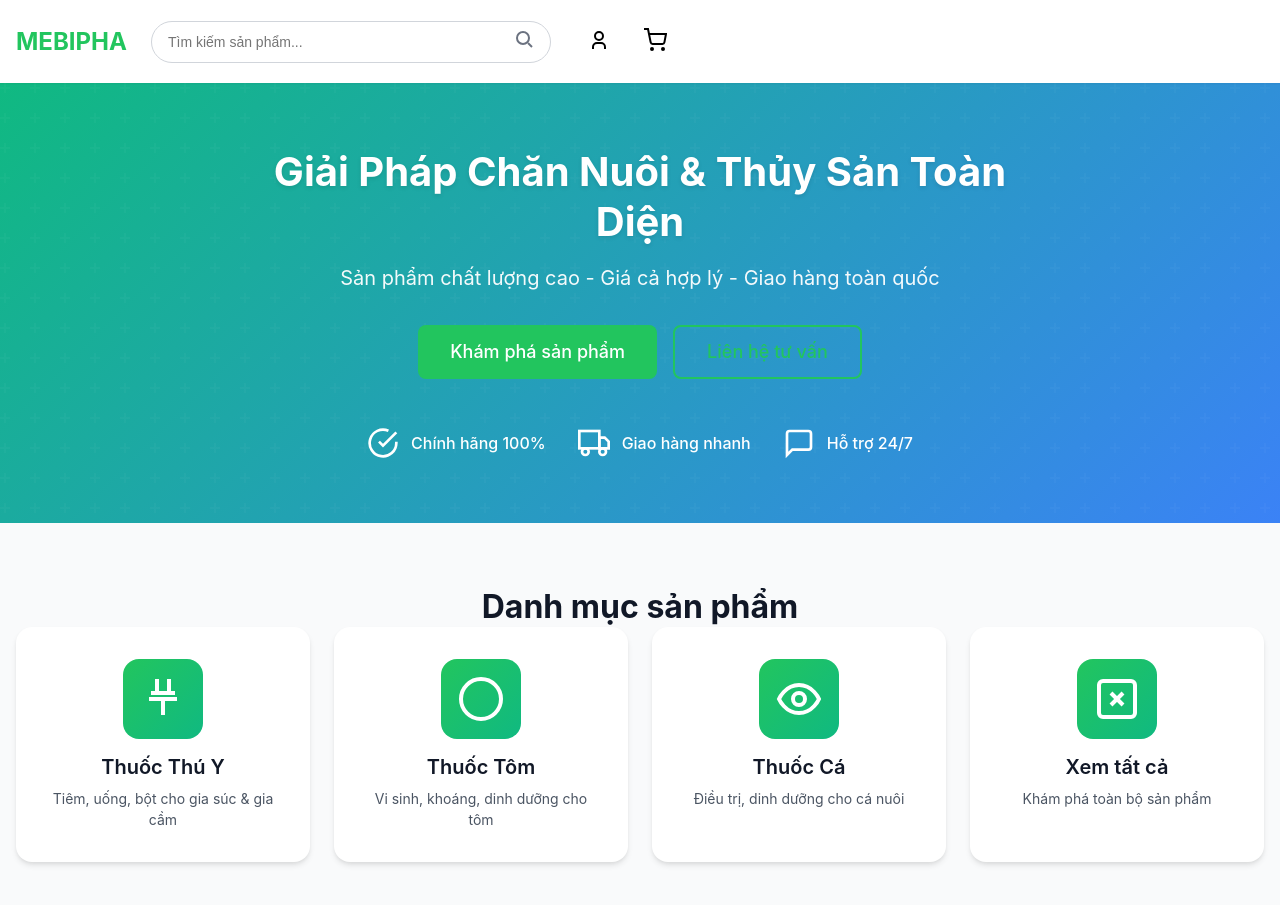
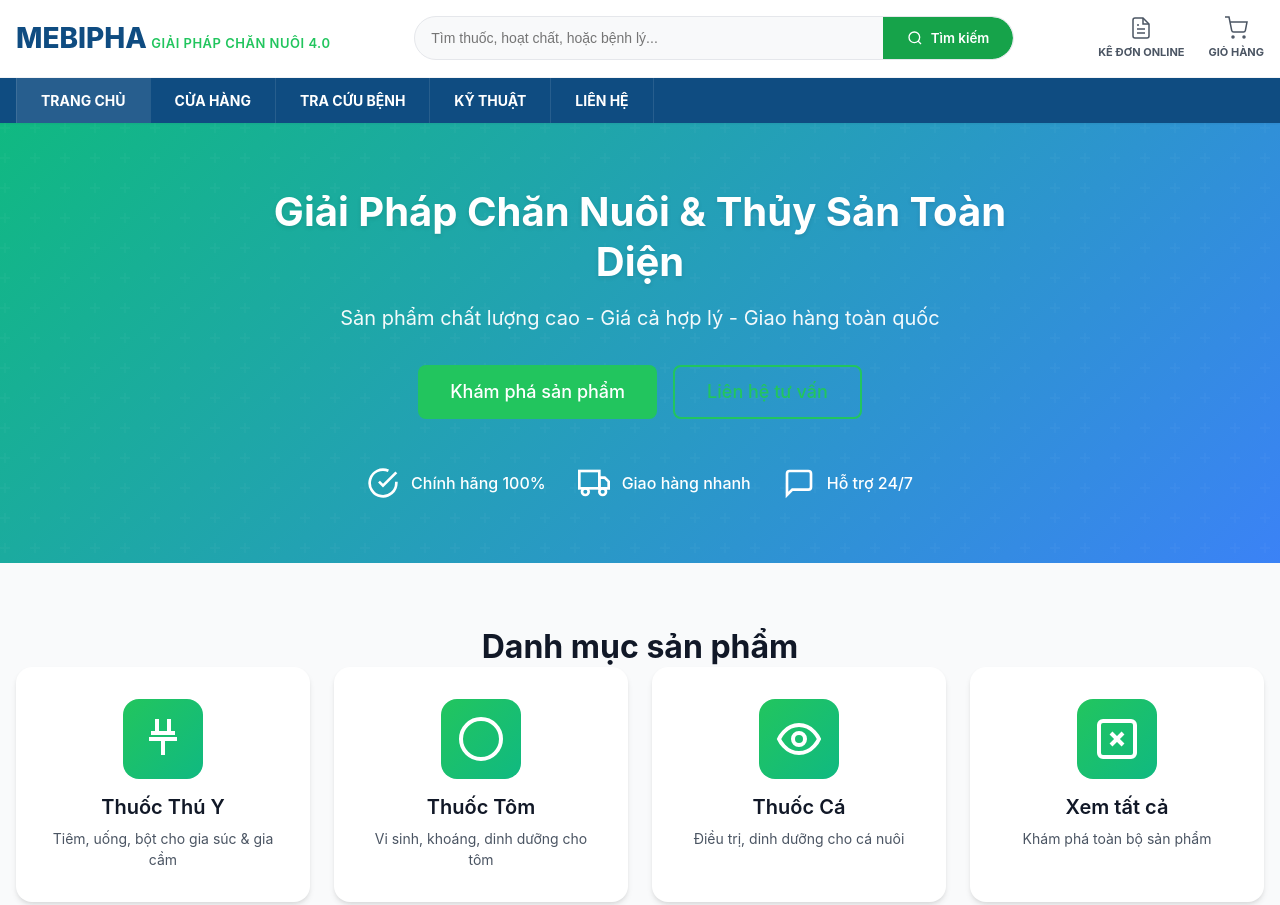
Before and after one commit to Sh0u-t4/Mebipha-Prototype, a website: page index.html in a window 1280 px wide. Shown: the top 905 px of the page. Drawn offline with Linux system fonts and the light colour scheme.

Commit message:
feat: Implement new sticky header layout with updated navigation, redesigned search bar, and new action items.

```diff
--- a/index.html
+++ b/index.html
@@ -20,64 +20,66 @@
 <body>
     <!-- Header -->
     <header class="header" id="header">
+        <div class="header-top">
             <div class="container">
-            <div class="header-main">
+                <div class="header-main-row">
                     <!-- Logo -->
                     <div class="header-logo">
-                    <a href="index.html">
+                        <a href="index.html" class="logo-link">
                             <img src="images/logo.png" alt="Mebipha Logo" class="logo-img"
                                 onerror="this.style.display='none'; this.nextElementSibling.style.display='block';">
-                        <span class="logo-text"
-                            style="display: none; font-size: 24px; font-weight: bold; color: var(--color-primary);">MEBIPHA</span>
+                            <div class="logo-text-wrapper">
+                                <span class="logo-brand">MEBIPHA</span>
+                                <span class="logo-slogan">GIẢI PHÁP CHĂN NUÔI 4.0</span>
+                            </div>
                         </a>
                     </div>
-
-                <!-- Navigation -->
-                <nav class="header-nav md:d-flex">
-                    <a href="index.html" class="nav-link active">Trang chủ</a>
-                    <div class="nav-dropdown">
-                        <a href="products.html" class="nav-link">Sản phẩm</a>
-                        <div class="nav-dropdown-menu" id="megaMenu">
-                            <!-- Mega menu will be populated by JS -->
-                        </div>
-                    </div>
-                    <a href="news.html" class="nav-link">Tin tức</a>
-                    <a href="diseases.html" class="nav-link">Tra cứu bệnh</a>
-                    <a href="contact.html" class="nav-link">Liên hệ</a>
-                </nav>
 
                     <!-- Search Bar -->
                     <div class="header-search">
                         <form class="search-form" onsubmit="handleSearch(event)">
-                        <input type="search" class="search-input" placeholder="Tìm kiếm sản phẩm..." id="searchInput">
-                        <button type="submit" class="search-btn">
-                            <svg width="20" height="20" viewBox="0 0 20 20" fill="none" stroke="currentColor"
+                            <input type="search" class="search-input"
+                                placeholder="Tìm thuốc, hoạt chất, hoặc bệnh lý..." id="searchInput">
+                            <button type="submit" class="search-btn-custom">
+                                <svg width="16" height="16" viewBox="0 0 24 24" fill="none" stroke="currentColor"
                                     stroke-width="2">
-                                <circle cx="8" cy="8" r="6" />
-                                <path d="M13 13l4 4" />
+                                    <circle cx="11" cy="11" r="8"></circle>
+                                    <line x1="21" y1="21" x2="16.65" y2="16.65"></line>
                                 </svg>
+                                Tìm kiếm
                             </button>
                         </form>
                     </div>
 
                     <!-- Header Actions -->
                     <div class="header-actions">
-                    <button class="btn-icon" onclick="window.location.href='account.html'" title="Tài khoản">
+                        <a href="#" class="action-item">
+                            <div class="action-icon">
                                 <svg width="24" height="24" viewBox="0 0 24 24" fill="none" stroke="currentColor"
-                            stroke-width="2">
-                            <circle cx="12" cy="8" r="4" />
-                            <path d="M6 21v-2a4 4 0 0 1 4-4h4a4 4 0 0 1 4 4v2" />
+                                    stroke-width="1.5">
+                                    <path d="M14 2H6a2 2 0 0 0-2 2v16a2 2 0 0 0 2 2h12a2 2 0 0 0 2-2V8z"></path>
+                                    <polyline points="14 2 14 8 20 8"></polyline>
+                                    <line x1="16" y1="13" x2="8" y2="13"></line>
+                                    <line x1="16" y1="17" x2="8" y2="17"></line>
+                                    <polyline points="10 9 9 9 8 9"></polyline>
                                 </svg>
-                    </button>
-                    <button class="btn-icon cart-btn" onclick="window.location.href='cart.html'" title="Giỏ hàng">
+                            </div>
+                            <span class="action-text">KÊ ĐƠN ONLINE</span>
+                        </a>
+                        <a href="cart.html" class="action-item cart-btn-wrapper">
+                            <div class="action-icon">
                                 <svg width="24" height="24" viewBox="0 0 24 24" fill="none" stroke="currentColor"
-                            stroke-width="2">
-                            <circle cx="9" cy="21" r="1" />
-                            <circle cx="20" cy="21" r="1" />
-                            <path d="M1 1h4l2.68 13.39a2 2 0 0 0 2 1.61h9.72a2 2 0 0 0 2-1.61L23 6H6" />
+                                    stroke-width="1.5">
+                                    <circle cx="9" cy="21" r="1"></circle>
+                                    <circle cx="20" cy="21" r="1"></circle>
+                                    <path d="M1 1h4l2.68 13.39a2 2 0 0 0 2 1.61h9.72a2 2 0 0 0 2-1.61L23 6H6"></path>
                                 </svg>
                                 <span class="cart-badge">0</span>
-                    </button>
+                            </div>
+                            <span class="action-text">GIỎ HÀNG</span>
+                        </a>
+
+                        <!-- Mobile Menu Button -->
                         <button class="btn-icon mobile-menu-btn md:d-none" onclick="toggleMobileMenu()">
                             <svg width="24" height="24" viewBox="0 0 24 24" fill="none" stroke="currentColor"
                                 stroke-width="2">
@@ -87,6 +89,20 @@
                             </svg>
                         </button>
                     </div>
+                </div>
+            </div>
+        </div>
+
+        <!-- Navigation Bar -->
+        <div class="header-nav-bar">
+            <div class="container">
+                <nav class="main-nav">
+                    <a href="index.html" class="main-nav-link active">TRANG CHỦ</a>
+                    <a href="products.html" class="main-nav-link">CỬA HÀNG</a>
+                    <a href="diseases.html" class="main-nav-link">TRA CỨU BỆNH</a>
+                    <a href="technical.html" class="main-nav-link">KỸ THUẬT</a>
+                    <a href="contact.html" class="main-nav-link">LIÊN HỆ</a>
+                </nav>
             </div>
         </div>
     </header>
@@ -104,12 +120,12 @@
                 </button>
             </div>
             <nav class="mobile-nav">
-                <a href="index.html" class="mobile-nav-link">Trang chủ</a>
-                <a href="products.html" class="mobile-nav-link">Sản phẩm</a>
-                <a href="news.html" class="mobile-nav-link">Tin tức</a>
-                <a href="diseases.html" class="mobile-nav-link">Tra cứu bệnh</a>
-                <a href="contact.html" class="mobile-nav-link">Liên hệ</a>
-                <a href="account.html" class="mobile-nav-link">Tài khoản</a>
+                <a href="index.html" class="mobile-nav-link">TRANG CHỦ</a>
+                <a href="products.html" class="mobile-nav-link">CỬA HÀNG</a>
+                <a href="diseases.html" class="mobile-nav-link">TRA CỨU BỆNH</a>
+                <a href="technical.html" class="mobile-nav-link">KỸ THUẬT</a>
+                <a href="contact.html" class="mobile-nav-link">LIÊN HỆ</a>
+                <a href="account.html" class="mobile-nav-link">TÀI KHOẢN</a>
             </nav>
         </div>
     </div>
--- a/layout.css
+++ b/layout.css
@@ -14,149 +14,237 @@
     box-shadow: var(--shadow-sm);
 }
 
-.header-main {
+.header {
+    position: sticky;
+    top: 0;
+    z-index: var(--z-sticky);
+    background-color: var(--color-white);
+    box-shadow: var(--shadow-sm);
+}
+
+.header-top {
+    border-bottom: 1px solid var(--color-gray-100);
+}
+
+.header-main-row {
     display: flex;
     align-items: center;
+    justify-content: space-between;
     gap: var(--space-6);
     padding: var(--space-4) 0;
 }
 
+/* Logo */
 .header-logo {
     flex-shrink: 0;
 }
 
+.logo-link {
+    display: flex;
+    align-items: center;
+    gap: var(--space-3);
+    text-decoration: none;
+}
+
 .logo-img {
-    height: 48px;
+    height: 56px;
     width: auto;
 }
 
-.logo-text {
-    font-size: 24px;
-    font-weight: var(--font-weight-bold);
-    color: var(--color-primary);
+.logo-text-wrapper {
+    display: flex;
+    flex-direction: column;
 }
 
-.header-nav {
-    display: none;
-    gap: var(--space-6);
+.logo-brand {
+    font-size: 28px;
+    font-weight: 800;
+    /* Extra bold */
+    color: #0f4c81;
+    /* Deep Blue from logo */
+    line-height: 1.1;
+    text-transform: uppercase;
 }
 
-.nav-link {
-    position: relative;
-    padding: var(--space-2) 0;
-    color: var(--color-gray-700);
-    font-weight: var(--font-weight-medium);
-    text-decoration: none;
-    transition: color var(--transition-fast);
+.logo-slogan {
+    font-size: 13px;
+    font-weight: 600;
+    color: #22c55e;
+    /* Green */
+    line-height: 1.1;
+    text-transform: uppercase;
+    letter-spacing: 0.5px;
 }
 
-.nav-link:hover,
-.nav-link.active {
-    color: var(--color-primary);
-    text-decoration: none;
-}
-
-.nav-link.active::after {
-    content: '';
-    position: absolute;
-    bottom: 0;
-    left: 0;
-    right: 0;
-    height: 2px;
-    background-color: var(--color-primary);
-}
-
-.nav-dropdown {
-    position: relative;
-}
-
-.nav-dropdown-menu {
-    position: absolute;
-    top: 100%;
-    left: 0;
-    min-width: 800px;
-    background-color: var(--color-white);
-    box-shadow: var(--shadow-lg);
-    border-radius: var(--radius-lg);
-    padding: var(--space-6);
-    display: none;
-    z-index: var(--z-dropdown);
-    margin-top: var(--space-2);
-}
-
-.nav-dropdown:hover .nav-dropdown-menu {
-    display: block;
-}
-
+/* Search Bar */
 .header-search {
     flex: 1;
-    max-width: 400px;
+    max-width: 600px;
+    margin: 0 var(--space-8);
 }
 
 .search-form {
-    position: relative;
     display: flex;
     align-items: center;
+    background-color: #f8f9fa;
+    border: 1px solid #e5e7eb;
+    border-radius: 9999px;
+    /* Full pill shape */
+    overflow: hidden;
+    height: 44px;
 }
 
 .search-input {
-    width: 100%;
-    padding: var(--space-3) var(--space-12) var(--space-3) var(--space-4);
-    border: 1px solid var(--color-gray-300);
-    border-radius: var(--radius-full);
+    flex: 1;
+    padding: 0 var(--space-4);
+    border: none;
+    background: transparent;
     font-size: var(--font-size-sm);
-    transition: all var(--transition-fast);
+    color: var(--color-gray-700);
+    height: 100%;
 }
 
 .search-input:focus {
     outline: none;
-    border-color: var(--color-primary);
-    box-shadow: 0 0 0 3px rgba(34, 197, 94, 0.1);
 }
 
-.search-btn {
-    position: absolute;
-    right: var(--space-2);
-    padding: var(--space-2);
-    background: none;
+.search-btn-custom {
+    display: flex;
+    align-items: center;
+    gap: var(--space-2);
+    background-color: #16a34a;
+    /* Green */
+    color: white;
     border: none;
-    color: var(--color-gray-500);
+    padding: 0 var(--space-6);
+    height: 100%;
+    font-weight: 600;
     cursor: pointer;
-    border-radius: var(--radius-md);
-    transition: all var(--transition-fast);
+    transition: background-color 0.2s;
+    border-top-right-radius: 9999px;
+    border-bottom-right-radius: 9999px;
 }
 
-.search-btn:hover {
-    color: var(--color-primary);
-    background-color: var(--color-gray-100);
+.search-btn-custom:hover {
+    background-color: #15803d;
 }
 
+/* Header Actions */
 .header-actions {
     display: flex;
     align-items: center;
-    gap: var(--space-2);
+    gap: var(--space-6);
 }
 
-.cart-btn {
+.action-item {
+    display: flex;
+    flex-direction: column;
+    align-items: center;
+    text-decoration: none;
+    color: var(--color-gray-600);
+    gap: 4px;
+}
+
+.action-item:hover {
+    color: #0f4c81;
+}
+
+.action-icon {
+    position: relative;
+    display: flex;
+    align-items: center;
+    justify-content: center;
+}
+
+.action-text {
+    font-size: 11px;
+    font-weight: 700;
+    text-transform: uppercase;
+    color: inherit;
+}
+
+.cart-btn-wrapper {
     position: relative;
 }
 
 .cart-badge {
     position: absolute;
-    top: -4px;
-    right: -4px;
-    min-width: 20px;
-    height: 20px;
-    display: none;
+    top: -5px;
+    right: -8px;
+    background-color: var(--color-error);
+    color: white;
+    font-size: 10px;
+    font-weight: bold;
+    min-width: 16px;
+    height: 16px;
+    border-radius: 50%;
+    display: flex;
     align-items: center;
     justify-content: center;
-    background-color: var(--color-error);
-    color: var(--color-white);
-    border-radius: var(--radius-full);
-    font-size: var(--font-size-xs);
-    font-weight: var(--font-weight-semibold);
-    padding: 0 var(--space-1);
 }
+
+/* Main Navigation Bar */
+.header-nav-bar {
+    background-color: #0f4c81;
+    /* Deep Blue */
+    color: white;
+}
+
+.main-nav {
+    display: flex;
+    align-items: center;
+}
+
+.main-nav-link {
+    display: inline-block;
+    padding: var(--space-3) var(--space-6);
+    color: white;
+    font-weight: 700;
+    text-transform: uppercase;
+    /* Ensure uppercase */
+    text-decoration: none;
+    font-size: 14px;
+    transition: background-color 0.2s;
+    border-left: 1px solid rgba(255, 255, 255, 0.1);
+}
+
+.main-nav-link:last-child {
+    border-right: 1px solid rgba(255, 255, 255, 0.1);
+}
+
+.main-nav-link:hover,
+.main-nav-link.active {
+    background-color: rgba(255, 255, 255, 0.1);
+    color: white;
+    text-decoration: none;
+}
+
+/* Mobile Adjustments */
+@media (max-width: 991px) {
+    .header-nav-bar {
+        display: none;
+        /* Hide desktop nav on mobile */
+    }
+
+    .mobile-menu-btn {
+        display: block;
+    }
+
+    .header-search {
+        /* Hide search on small screens if needed or adjust */
+        display: none;
+    }
+
+    .header-logo .logo-brand {
+        font-size: 20px;
+    }
+
+    .header-logo .logo-slogan {
+        font-size: 10px;
+    }
+}
+
+/* Mobile Menu */
 
 /* Mobile Menu */
 .mobile-menu {
```
Lines whose indentation alone changed are shown as unchanged.
